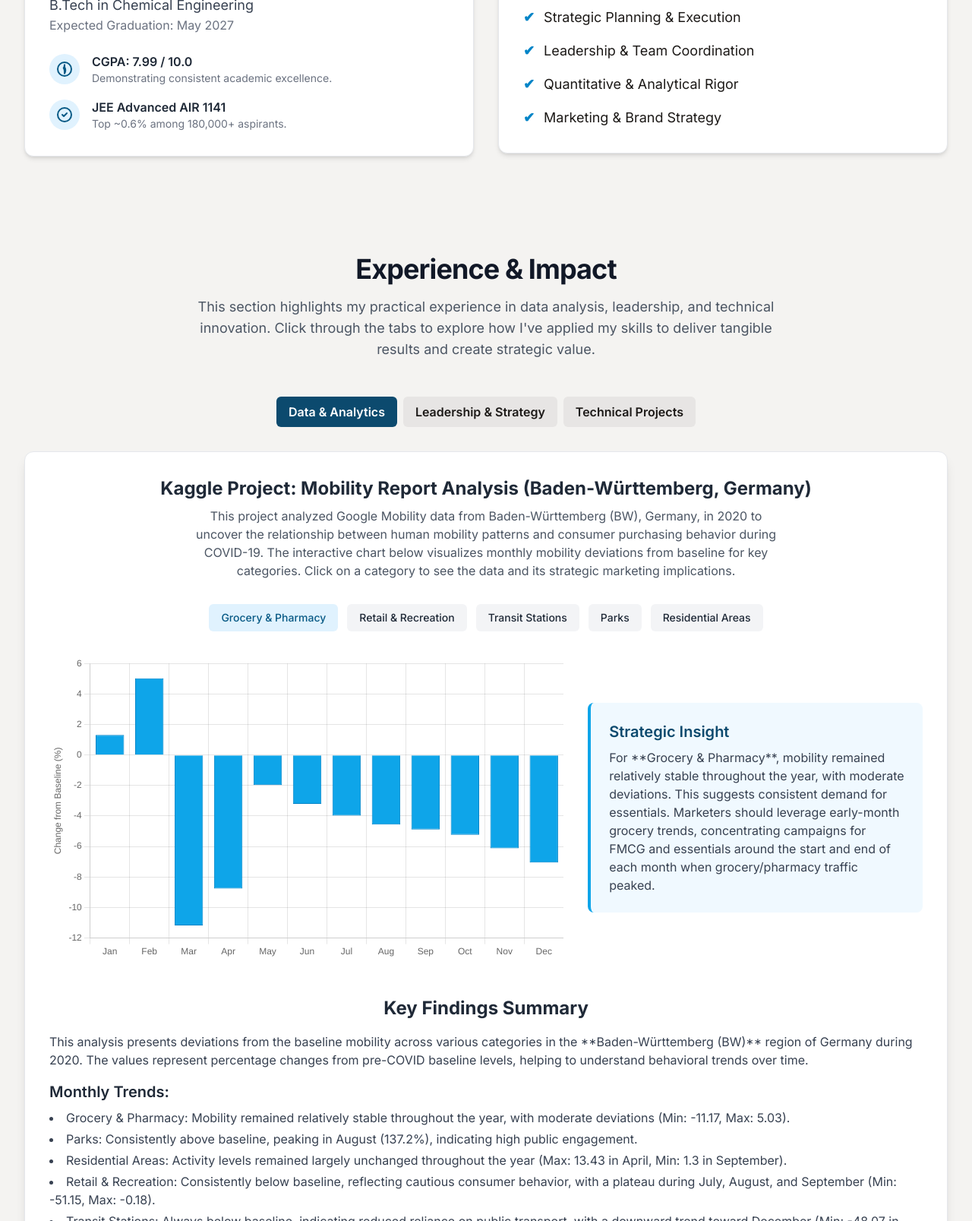
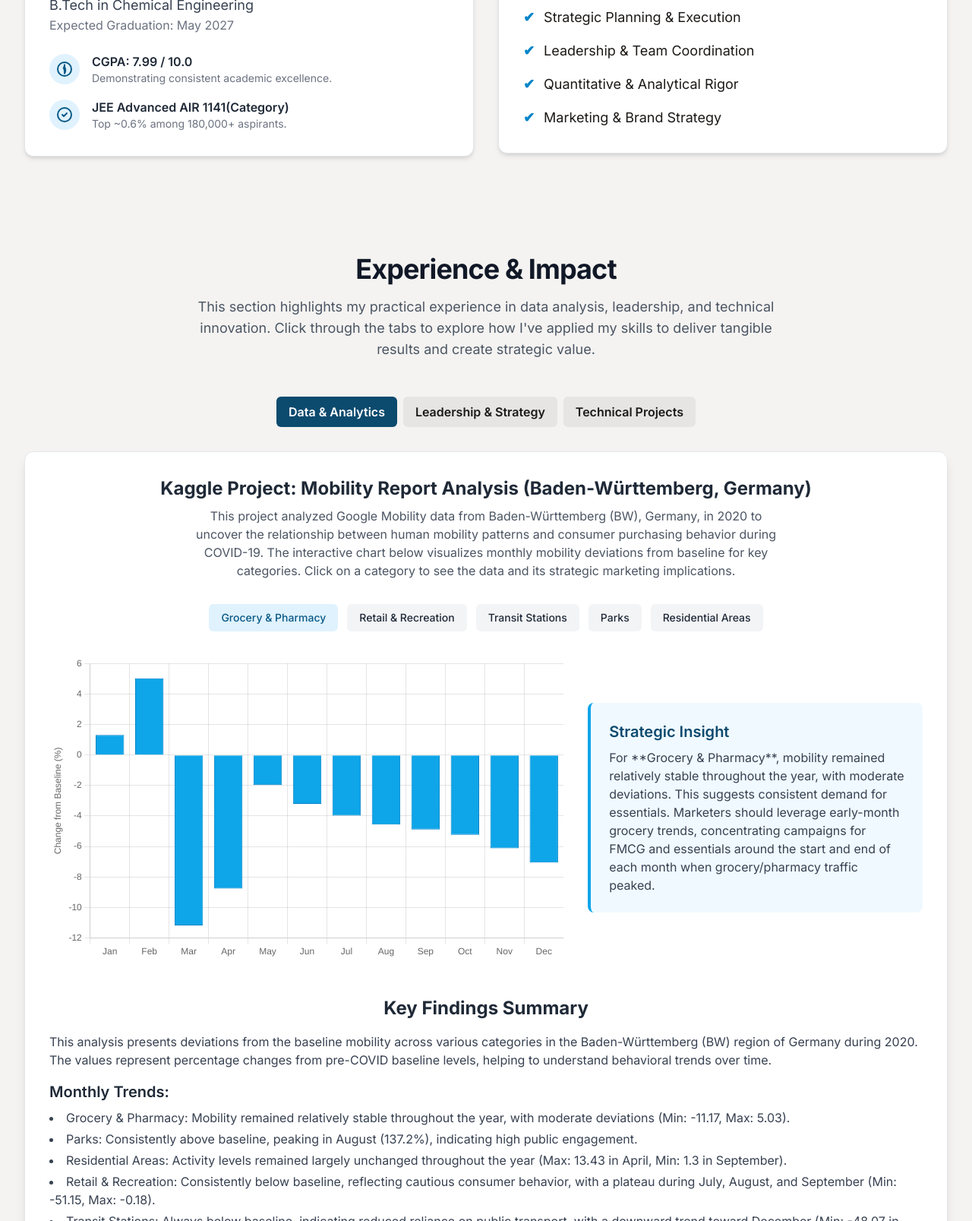
Before and after one commit to ghanashyammandal/portfolio, a plain HTML site: page index.html in a window 1280 px wide. Shown: the part 940-2547 px from the top of the page at 76% size. Drawn offline with nearby package versions, Linux system fonts and the light colour scheme.

Commit message:
Update index.html

```diff
--- a/index.html
+++ b/index.html
@@ -139,7 +139,7 @@
                                 <svg xmlns="http://www.w3.org/2000/svg" class="h-6 w-6" fill="none" viewBox="0 0 24 24" stroke="currentColor" stroke-width="2"><path stroke-linecap="round" stroke-linejoin="round" d="M9 12l2 2 4-4m6 2a9 9 0 11-18 0 9 9 0 0118 0z" /></svg>
                             </div>
                             <div>
-                                <p class="font-semibold text-gray-800">JEE Advanced AIR 1141</p>
+                                <p class="font-semibold text-gray-800">JEE Advanced AIR 1141(Category)</p>
                                 <p class="text-sm text-gray-500">Top ~0.6% among 180,000+ aspirants.</p>
                             </div>
                         </div>
@@ -204,7 +204,7 @@
 
                         <div class="mt-12">
                             <h4 class="text-2xl font-bold text-center mb-4 text-gray-800">Key Findings Summary</h4>
-                            <p class="text-gray-700 mb-4">This analysis presents deviations from the baseline mobility across various categories in the **Baden-Württemberg (BW)** region of Germany during 2020. The values represent percentage changes from pre-COVID baseline levels, helping to understand behavioral trends over time.</p>
+                            <p class="text-gray-700 mb-4">This analysis presents deviations from the baseline mobility across various categories in the Baden-Württemberg (BW) region of Germany during 2020. The values represent percentage changes from pre-COVID baseline levels, helping to understand behavioral trends over time.</p>
 
                             <h5 class="text-xl font-semibold text-gray-800 mb-2">Monthly Trends:</h5>
                             <ul class="list-disc list-inside text-gray-700 mb-4 space-y-1">
```
